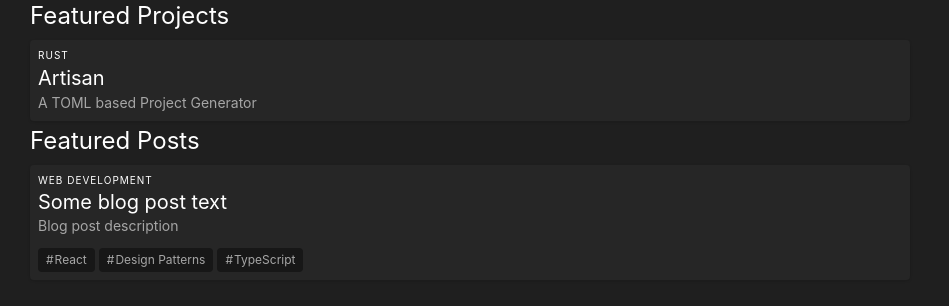
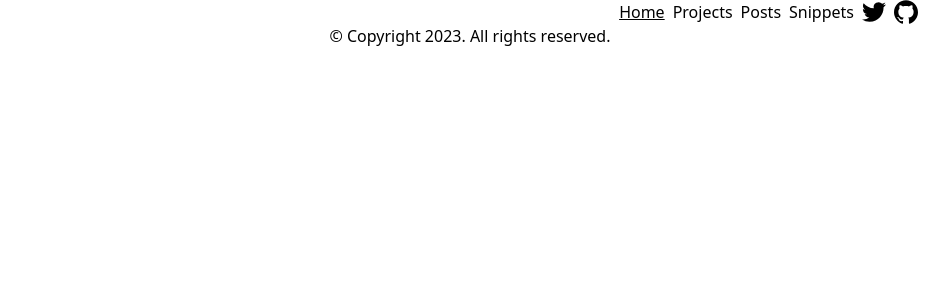
Before and after one commit to ztk37/ztk37.github.io, an Astro site: page / in a window 1280 px wide. Shown: the whole page, without its empty margins (170-1119 px from the left). Built offline with nearby package versions, Linux system fonts and the light colour scheme; Astro itself is replaced by a stand-in of ours.

Commit message:
chore: Add routes

```diff
--- /dev/null
+++ b/src/icons/GitHubIcon.astro
@@ -0,0 +1,14 @@
+<svg
+  role="img"
+  class="h-6 w-6"
+  fill="black"
+  viewBox="0 0 24 24"
+  xmlns="http://www.w3.org/2000/svg"
+  aria-hidden="true"
+  focusable="false"
+>
+  <title>GitHub</title>
+  <path
+    d="M12 .297c-6.63 0-12 5.373-12 12 0 5.303 3.438 9.8 8.205 11.385.6.113.82-.258.82-.577 0-.285-.01-1.04-.015-2.04-3.338.724-4.042-1.61-4.042-1.61C4.422 18.07 3.633 17.7 3.633 17.7c-1.087-.744.084-.729.084-.729 1.205.084 1.838 1.236 1.838 1.236 1.07 1.835 2.809 1.305 3.495.998.108-.776.417-1.305.76-1.605-2.665-.3-5.466-1.332-5.466-5.93 0-1.31.465-2.38 1.235-3.22-.135-.303-.54-1.523.105-3.176 0 0 1.005-.322 3.3 1.23.96-.267 1.98-.399 3-.405 1.02.006 2.04.138 3 .405 2.28-1.552 3.285-1.23 3.285-1.23.645 1.653.24 2.873.12 3.176.765.84 1.23 1.91 1.23 3.22 0 4.61-2.805 5.625-5.475 5.92.42.36.81 1.096.81 2.22 0 1.606-.015 2.896-.015 3.286 0 .315.21.69.825.57C20.565 22.092 24 17.592 24 12.297c0-6.627-5.373-12-12-12"
+  ></path>
+</svg>
--- /dev/null
+++ b/src/icons/TwitterIcon.astro
@@ -0,0 +1,14 @@
+<svg
+  role="img"
+  class="h-6 w-6"
+  fill="black"
+  viewBox="0 0 24 24"
+  xmlns="http://www.w3.org/2000/svg"
+  aria-hidden="true"
+  focusable="false"
+>
+  <title>Twitter</title>
+  <path
+    d="M23.953 4.57a10 10 0 01-2.825.775 4.958 4.958 0 002.163-2.723c-.951.555-2.005.959-3.127 1.184a4.92 4.92 0 00-8.384 4.482C7.69 8.095 4.067 6.13 1.64 3.162a4.822 4.822 0 00-.666 2.475c0 1.71.87 3.213 2.188 4.096a4.904 4.904 0 01-2.228-.616v.06a4.923 4.923 0 003.946 4.827 4.996 4.996 0 01-2.212.085 4.936 4.936 0 004.604 3.417 9.867 9.867 0 01-6.102 2.105c-.39 0-.779-.023-1.17-.067a13.995 13.995 0 007.557 2.209c9.053 0 13.998-7.496 13.998-13.985 0-.21 0-.42-.015-.63A9.935 9.935 0 0024 4.59z"
+  ></path>
+</svg>
--- /dev/null
+++ b/src/layouts/BaseLayout.astro
@@ -0,0 +1,63 @@
+---
+import GitHubIcon from "~/icons/GitHubIcon.astro";
+import TwitterIcon from "~/icons/TwitterIcon.astro";
+
+export interface Props {
+  title: string;
+  description: string;
+}
+
+const { title, description } = Astro.props;
+
+const pathname = new URL(Astro.request.url).pathname;
+---
+
+<!DOCTYPE html>
+<html lang="en">
+  <head>
+    <meta charset="UTF-8" />
+    <meta http-equiv="X-UA-Compatible" content="IE=edge" />
+    <meta name="viewport" content="width=device-width, initial-scale=1.0" />
+    <meta name="description" content={description} />
+    <link rel="icon" type="image/svg+xml" href="/favicon.svg" />
+    <title>{title}</title>
+  </head>
+  <body>
+    <header>
+      <nav class="container mx-auto max-w-5xl md:max-w-4xl">
+        <menu role="menubar" class="flex justify-end gap-2">
+          <li>
+            <a class:list={{ "underline": pathname === "/" }} href="/"
+              >Home</a>
+          </li>
+          <li>
+            <a
+              class:list={{ "underline": pathname === "/projects" }}
+              href="/projects">Projects</a
+            >
+          </li>
+          <li>
+            <a
+              class:list={{ "underline": pathname === "/posts" }}
+              href="/posts">Posts</a
+            >
+          </li>
+          <li>
+            <a
+              class:list={{ "underline": pathname === "/snippets" }}
+              href="/snippets">Snippets</a
+            >
+          </li>
+          <li><a href="#"><TwitterIcon /></a></li>
+          <li><a href="https://github.com/ztk37"><GitHubIcon /></a></li>
+        </menu>
+      </nav>
+    </header>
+    <main class="container mx-auto max-w-5xl md:max-w-4xl">
+      <slot />
+    </main>
+    <footer class="text-center">
+      &copy; Copyright 2023. All rights reserved.
+    </footer>
+  </body>
+</html>
--- a/src/layouts/Layout.astro
+++ /dev/null
@@ -1,21 +0,0 @@
----
-export interface Props {
-  title: string;
-}
-
-const { title } = Astro.props;
----
-
-<!DOCTYPE html>
-<html lang="en">
-  <head>
-    <meta charset="UTF-8" />
-    <meta name="viewport" content="width=device-width" />
-    <link rel="icon" type="image/svg+xml" href="/favicon.svg" />
-    <meta name="generator" content={Astro.generator} />
-    <title>{title}</title>
-  </head>
-  <body>
-    <slot />
-  </body>
-</html>
--- /dev/null
+++ b/src/pages/404.astro
@@ -0,0 +1,7 @@
+---
+import BaseLayout from "~/layouts/BaseLayout.astro";
+---
+
+<BaseLayout title="404" description="404 - Not Found">
+  <h1>404 - Not Found</h1>
+</BaseLayout>
--- a/src/pages/index.astro
+++ b/src/pages/index.astro
@@ -1,76 +1,7 @@
 ---
-import { getCollection } from "astro:content";
-import FeaturedPostPreview from "~/components/FeaturedPostPreview.astro";
-import FeaturedProjectPreview from "~/components/FeaturedProjectPreview.astro";
-import Layout from "~/layouts/Layout.astro";
-
-const featuredProjects = await getCollection<"projects">(
-  "projects",
-  (entry) => !entry.data.hidden
-);
-
-const featuredPosts = await getCollection<"posts">(
-  "posts",
-  (entry) => !entry.data.hidden
-);
+import BaseLayout from "~/layouts/BaseLayout.astro";
 ---
 
-<Layout title="Personal Site">
-  <main class="container mx-auto md:max-w-4xl max-w-5xl">
-    <h1 class="sr-only">Home</h1>
-    <section class="mx-2">
-      <h2 class="mb-2 text-2xl text-white">Featured Projects</h2>
-
-      <div class="flex flex-col">
-        {
-          featuredProjects.map(({ data }) => (
-            <FeaturedProjectPreview preview={data} />
-          ))
-        }
-      </div>
-      {/* <p><a href="/projects">View More</a></p> */}
-    </section>
-    <section class="mx-2">
-      <h2 class="mb-2 text-2xl text-white">Featured Posts</h2>
-      <div class="flex flex-col">
-        {
-          featuredPosts.map(({ data }) => (
-            <FeaturedPostPreview preview={data} />
-          ))
-        }
-      </div>
-      {/* <p><a href="/posts">View More</a></p> */}
-    </section>
-  </main>
-</Layout>
-
-<style is:global>
-  :root {
-    --page-background: #1f1f1f;
-    --text-primary: white;
-    --text-secondary: #a6a6a6;
-  }
-
-  body {
-    background-color: var(--page-background);
-    font-family: Inter, Arial, Helvetica, sans-serif;
-    color: var(--text-secondary);
-  }
-
-  .text-primary {
-    color: var(--text-primary);
-  }
-
-  .text-secondary {
-    color: var(--text-secondary);
-  }
-
-  .tag {
-    @apply mr-1 rounded bg-neutral-900 px-2 py-1;
-  }
-
-  .tag::before {
-    content: "#";
-    margin-right: 1px;
-  }
-</style>
+<BaseLayout title="Home" description="Home Page">
+  <h1 class="sr-only">Home</h1>
+</BaseLayout>
--- /dev/null
+++ b/src/pages/posts/[slug].astro
@@ -0,0 +1,9 @@
+---
+import BaseLayout from "~/layouts/BaseLayout.astro";
+
+const { slug } = Astro.params;
+---
+
+<BaseLayout title="Single Post" description="Single Post Page">
+  <h1>Single Post {slug}</h1>
+</BaseLayout>
--- /dev/null
+++ b/src/pages/posts/index.astro
@@ -0,0 +1,7 @@
+---
+import BaseLayout from "~/layouts/BaseLayout.astro";
+---
+
+<BaseLayout title="Posts" description="Posts Page">
+  <h1>Posts</h1>
+</BaseLayout>
--- /dev/null
+++ b/src/pages/projects/[slug].astro
@@ -0,0 +1,9 @@
+---
+import BaseLayout from "~/layouts/BaseLayout.astro";
+
+const { slug } = Astro.params
+---
+
+<BaseLayout title="Single Project" description="Single Project Page">
+  <h1>Single Project {slug}</h1>
+</BaseLayout>
--- /dev/null
+++ b/src/pages/projects/index.astro
@@ -0,0 +1,7 @@
+---
+import BaseLayout from "~/layouts/BaseLayout.astro";
+---
+
+<BaseLayout title="Projects" description="Projects Page">
+  <h1>Projects</h1>
+</BaseLayout>
--- /dev/null
+++ b/src/pages/snippets/[slug].astro
@@ -0,0 +1,38 @@
+---
+import { getCollection } from "astro:content";
+import BaseLayout from "~/layouts/BaseLayout.astro";
+
+export async function getStaticPaths() {
+  const snippets = await getCollection<"snippets">("snippets");
+
+  const tmp = await Promise.all(
+    snippets.map(async (snippet) => ({
+      params: { slug: snippet.slug },
+      props: {
+        ...(await snippet.render()),
+      },
+    }))
+  );
+
+  console.log(tmp);
+
+  return tmp;
+
+  // return [
+  //   { params: { slug: "a" } },
+  //   { params: { slug: "b" } },
+  //   { params: { slug: "c" } },
+  // ];
+}
+
+const { slug } = Astro.params;
+
+const { Content } = Astro.props;
+---
+
+<BaseLayout title="Single Snippet" description="Single Snippet Page">
+  <article>
+    <h1>Single Snippet {slug}</h1>
+    <Content />
+  </article>
+</BaseLayout>
--- /dev/null
+++ b/src/pages/snippets/index.astro
@@ -0,0 +1,23 @@
+---
+import { getCollection } from "astro:content";
+import BaseLayout from "~/layouts/BaseLayout.astro";
+
+export const prerender = true;
+
+const snippets = await getCollection<"snippets">("snippets");
+
+---
+
+<BaseLayout title="Snippets" description="Snippets Page">
+  <h1>Snippets</h1>
+
+  <ul>
+    {
+      snippets.map(({ slug }) => (
+        <li>
+          <a href={`/snippets/${slug}`}>Link</a>
+        </li>
+      ))
+    }
+  </ul>
+</BaseLayout>
```
